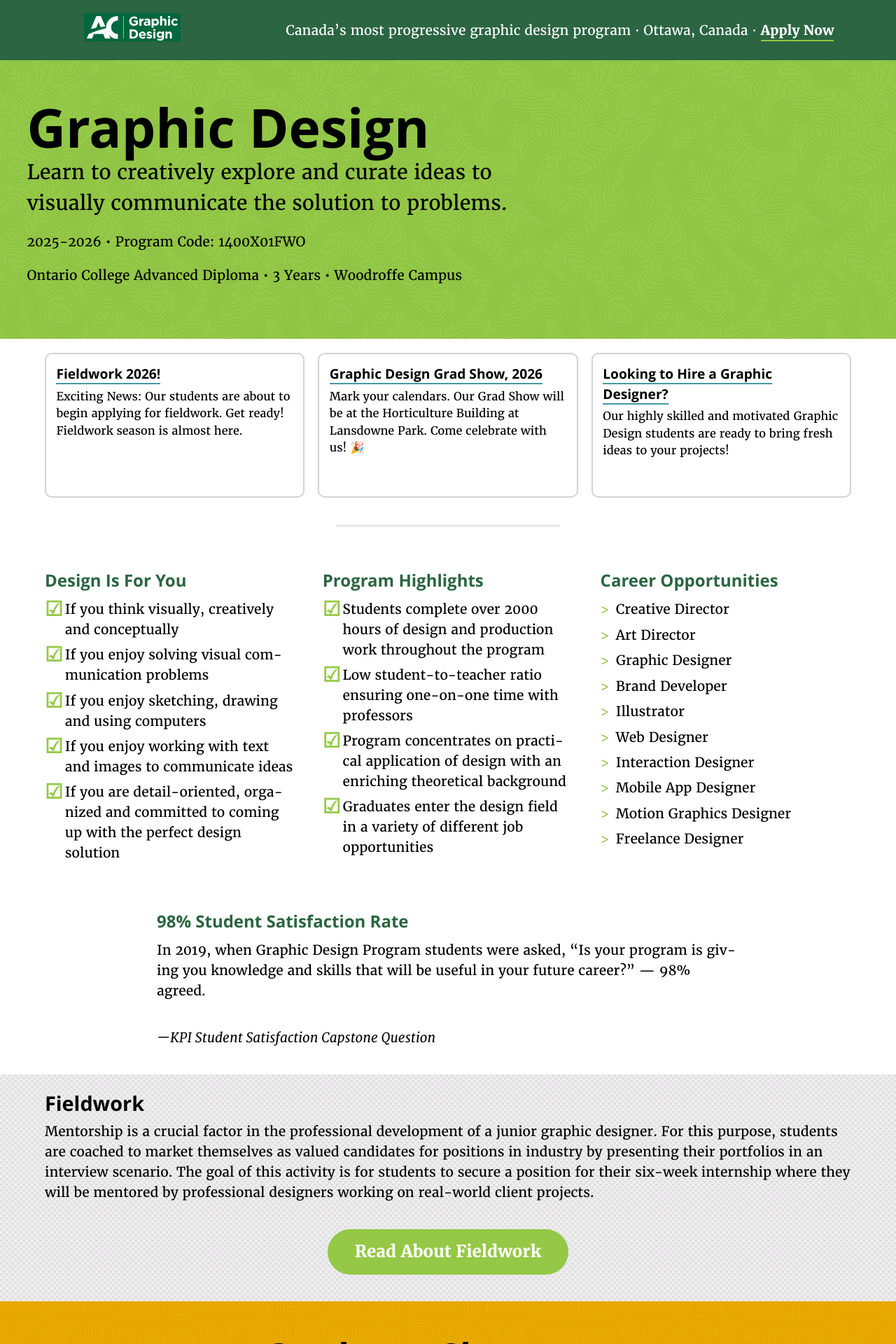
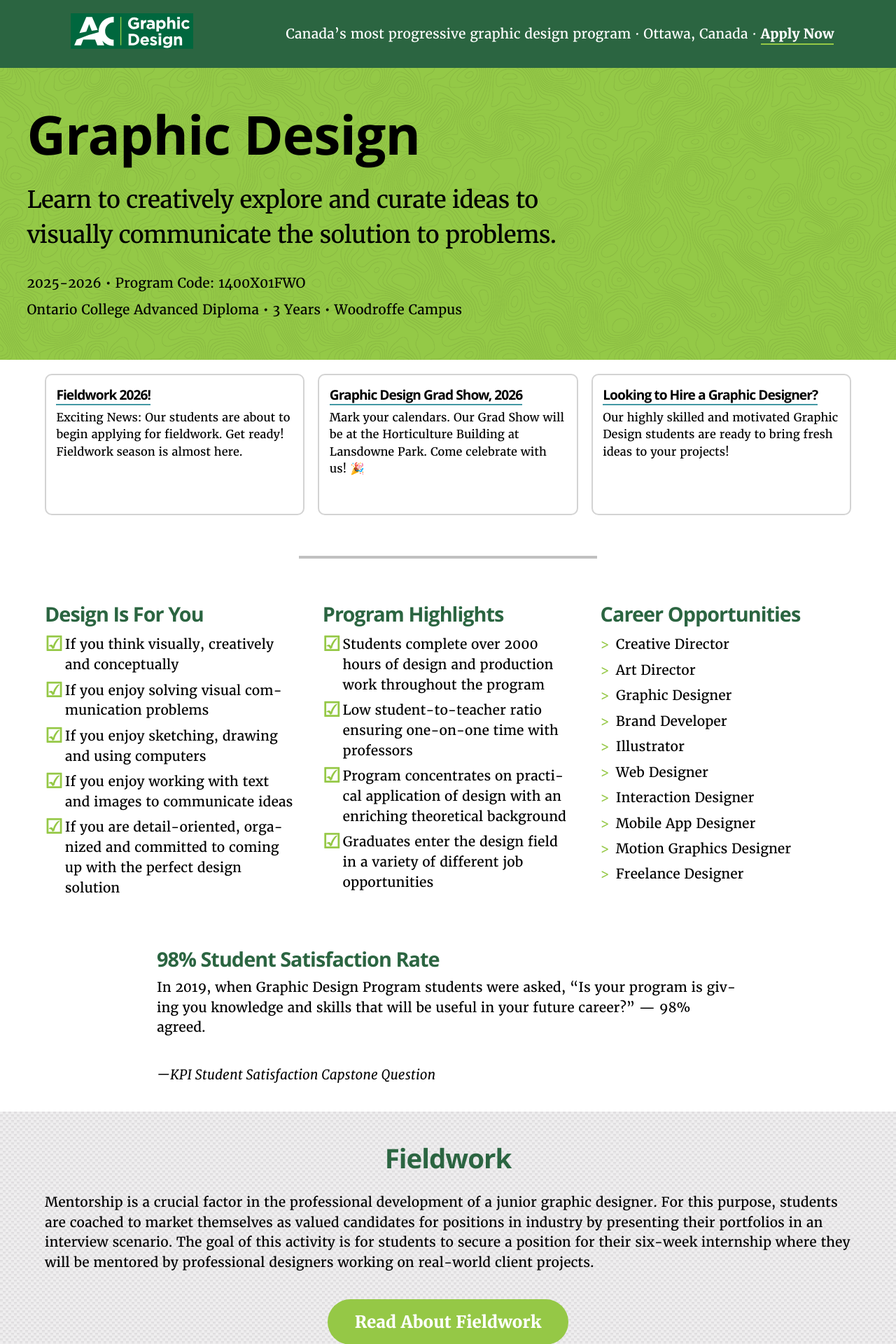
Before and after one commit to AlainParadis/ad, a Jekyll site: the page built from index.md, in a window 1280 px wide. Shown: the top 1920 px of the page at 70% size. Built offline with Jekyll 4.4.1, drawn with Linux system fonts in a browser that asks for light colours.

Commit message:
more changes

```diff
--- a/_includes/rgd.html
+++ b/_includes/rgd.html
@@ -16,9 +16,9 @@
         </svg></a>
 	</div>
 	<div>
-	<h2>
+	<h3>
 		{{site.data.rdg.title}}
-	</h2>
+	</h3>
 	<p>
 		{{site.data.rdg.desc}}
 	</p>
--- a/_includes/stats.html
+++ b/_includes/stats.html
@@ -1,9 +1,9 @@
 <section class="stats" id="stats" name="stats">
 	<div class="stats-grid">
 		<div class="stat-block checklist">
-			<h2>
+			<h3>
 				{{site.data.stats.foryou.title}}
-			</h2>
+			</h3>
 			<ul>
 				{% for item in site.data.stats.foryou.items %}
 				<li>{{item}}</li>
@@ -11,9 +11,9 @@
 			</ul>
 		</div>
 		<div class="stat-block checklist">
-			<h2>
+			<h3>
 				{{site.data.stats.highlights.title}}
-			</h2>
+			</h3>
 			<ul>
 				{% for item in site.data.stats.highlights.items %}
 				<li>{{item}}</li>
@@ -21,9 +21,9 @@
 			</ul>
 		</div>
 		<div class="stat-block opportunities">
-			<h2>
+			<h3>
 				{{site.data.stats.career.title}}
-			</h2>
+			</h3>
 			<ul>
 				{% for item in site.data.stats.career.items %}
 				<li>{{item}}</li>
@@ -32,9 +32,9 @@
 		</div>
 	</div>
 	<div class="satisfaction">
-		<h2>
+		<h3>
 			98% Student Satisfaction Rate
-		</h2>
+		</h3>
 		<p>
 			In 2019, when Graphic Design Program students were asked, “Is your program is giving you knowledge and skills that will be useful in your future career?” — 98% agreed.
 		</p>
--- a/css/layout.css
+++ b/css/layout.css
@@ -45,7 +45,7 @@
 	color: #fff;
 }
 
-.jobs-main { max-width: 90vw; }
+.main-portfolio-reqs, .jobs-main { max-width: 90vw; }
 
 .masthead
 {
@@ -121,11 +121,13 @@
 	display: grid;
 	grid-template-columns: 1fr;
 	max-width: 60ch;
-	padding-top: 1rem;
-	margin: 2rem 1rem;
+	padding-top: 0;
+	margin: 1rem 1rem;
+
 }
 
-section.fieldwork {
+section.fieldwork
+{
 	background-image: url('../images/grey-bg.png');
 	background-repeat: repeat;
 	background-position: top left;
@@ -134,10 +136,12 @@
 	display: flex;
 	flex-direction: column;
 	justify-content: center;
+	padding-top: 1rem;
 	margin: 0 auto;
 }
 
-section.fieldwork article {
+section.fieldwork article
+{
 	max-width: 90vw;
 	margin: 0 auto;
 }
@@ -264,7 +268,6 @@
 	width: 100%;
 	height: auto;
 	display: block;
-	border: solid 1px magenta;
 }
 
 .curriculum div
@@ -339,6 +342,37 @@
 	color: #000;
 }
 
+.portfolio-reqs-questions {
+    margin-bottom: 2rem;
+}
+
+
+.main-portfolio-reqs ul {
+  list-style: none;
+  margin: 0;
+  padding: 0;
+  display: grid;
+  grid-template-columns: repeat(auto-fit, minmax(300px, 1fr));
+  gap: 1rem;
+}
+
+.main-portfolio-reqs li {
+  overflow: hidden;
+}
+
+.main-portfolio-reqs img {
+  display: block;
+  width: 100%;
+  height: 100%;
+  object-fit: cover;
+  border: solid 1px grey;
+}
+
+
+
+
+
+
 .interested
 {
 	background-color: var(--orange);
@@ -380,6 +414,13 @@
 	display: flex;
 	flex-direction: column;
 	justify-content: center;
+}
+
+.intro, .fieldwork-highlights, .what-we-need, .fieldwork-form
+{
+	max-width: 90vw;
+	margin: 0rem 2rem;
+	padding: 0;
 }
 
 @media (min-width: 768px)
@@ -438,15 +479,8 @@
 
 @media (min-width: 600px)
 {
-	.banner
-	{
-		padding: 2rem;
-	}
-
-	.banner-content
-	{
-		max-width: 90vw;
-	}
+	.banner { padding: 2rem; }
+	.banner-content { max-width: 90vw; }
 
 	.grads ol
 	{
@@ -505,19 +539,19 @@
 		grid-template-columns: repeat(2, 1fr);
 		grid-template-rows: repeat(3, auto);
 	}
+
+	.intro, .highlights, .employer, .fieldwork-form
+	{
+		max-width: 90vw;
+		margin: 0rem 2rem;
+		padding: 0;
+	}
 }
 
 @media (min-width: 900px)
 {
-	.banner
-	{
-		padding: 2rem;
-	}
-
-	.banner-content
-	{
-		max-width: 90vw;
-	}
+	.banner { padding: 2rem; }
+	.banner-content { max-width: 90vw; }
 
 	.masthead
 	{
@@ -543,7 +577,9 @@
 		display: grid;
 		background-color: #fff;
 		max-width: 100%;
-}	.stats-grid
+	}
+
+	.stats-grid
 	{
 		display: grid;
 		grid-template-columns: repeat(auto-fit, minmax(300px, 1fr));
@@ -639,37 +675,11 @@
 		grid-template-columns: repeat(5, auto);
 		justify-content: space-between;
 	}
-}
 
-/* Fieldwork page sections */
-.intro,
-.highlights,
-.employer,
-.fieldwork-form
+	.intro, .highlights, .employer, .fieldwork-form
 	{
 		max-width: 90vw;
 		margin: 0rem 2rem;
 		padding: 0;
 	}
-
-@media (min-width: 600px)
-{
-	.intro,
-	.highlights,
-	.employer,
-	.fieldwork-form
-	{
-		max-width: 90vw;
 }
-}
-
-@media (min-width: 900px)
-{
-	.intro,
-	.highlights,
-	.employer,
-	.fieldwork-form
-	{
-		max-width: 90vw;
-	}
-}
--- a/css/typography.css
+++ b/css/typography.css
@@ -2,6 +2,16 @@
 {
 	--serif: 'Merriweather', serif;
 	--sans: 'Open Sans', sans-serif;
+	--background-color: var(--white);
+	--white: rgb(255, 255, 255);
+	--grey: rgb(100, 102, 106);
+	--black: rgb(0, 0, 0);
+	--orange: rgb(224, 173, 59);
+	--text-color: rgb(0, 0, 0);
+	--dark-green: rgb(43, 101, 65);
+	--dark-green-50: rgb(125, 167, 141);
+	--lime-green: rgb(149, 200, 70);
+	--teal: rgb(67, 152, 164);
 }
 
 *, *::before, *::after
@@ -30,22 +40,23 @@
 p { margin-bottom: 2.0rem; }
 .sans { font-family: var(--sans); }
 
-.skip-links {
+.skip-links
+{
 	margin: 0;
 	padding: 0;
 	list-style-type: none;
 }
 
-.skip-links > li::before {
-  content: none;
-}
+.skip-links > li::before { content: none; }
 
 .skip-links a,
-.skip-links button {
+.skip-links button
+{
 	padding: .5em .75em;
 	position: absolute;
 	top: -10em;
-  z-index: 10000; /* To make sure they're always on top */
+	z-index: 10000;
+	/* To make sure they're always on top */
 	background-color: #000;
 	border: 0;
 	color: #fff;
@@ -55,7 +66,8 @@
 }
 
 .skip-links a:focus,
-.skip-links button:focus {
+.skip-links button:focus
+{
 	outline-offset: 3px;
 	top: 0;
 }
@@ -75,10 +87,13 @@
 	font-style: italic;
 }
 
+/* * * * * * HEADINGS * * * * *  */
+
 h1, h2, h3, h4, h5, h6
 {
 	font-family: var(--sans);
 	font-style: normal;
+	letter-spacing: -0.05rem;
 }
 
 h1
@@ -123,14 +138,84 @@
 	h3 + h4,
 	h4 + h5,
 	h5 + h6 { margin-top: 0.25rem; }
+
+h1
+{
+	font-size: clamp(2rem, 6vw, 4rem);
+	line-height: 1;
+}
+
+.banner h2
+{
+	font-family: var(--serif);
+	color: black;
+	font-weight: 400;
+	font-size: clamp(1rem, 4vw, 1.75rem);
+	text-wrap: balance;
+	margin: 1.5rem 0;
+}
+
+h2 {
+    color: var(--dark-green);
+    font-size: clamp(1rem, 4vw, 2rem);
+    margin: 0;
+}
+
+.curriculum h2, .interested h2, footer h2, .grads h2, .sample-work h2, .fieldwork h2 {
+    text-align: center;
+    margin: 1rem auto;
+}
+
+.sample-work h2, footer h2 {
+    color: white;
+}
+
+.grads h2, .interested h2 {
+    color: black;
+}
+
+h3 {
+    color: var(--dark-green);
+    font-size: clamp(.85rem, 4vw, 1.5rem);
+    margin-top: 0;
+    padding-top: 0;
+}
+
+.curriculum h3 {
+    margin-bottom: 0.5rem;
+    font-size: clamp(.85rem, 4vw, 1.25rem);
+}
+
 p + p { margin-bottom: 1rem; }
 ul + p { margin-top: 2rem; }
 
+.hanging-list {
+  list-style: none;
+  margin: 0;
+  padding: 0;
+}
+
+.hanging-list li {
+  position: relative;
+  padding-left: 1rem;
+  text-indent: 1rem;
+}
+
+.hanging-list li::before {
+  content: "•";
+  color: var(--dark-green);
+  position: absolute;
+  left: 0;
+  top: 0.25em;
+  font-size: 1em;
+  line-height: 1;
+}
+
 hr
 {
-	border: 2px solid #EBEBEB;
-	max-width: 25%;
-	margin: 0 auto;
+	border: 2px solid #C0C0C0;
+	max-width: 33.333%;
+	margin: 1rem auto;
 }
 
 dt
@@ -172,29 +257,13 @@
 	text-decoration: none;
 }
 
-.masthead-link {
-	border-bottom: 2px solid var(--lime-green);
+.masthead-link { border-bottom: 2px solid var(--lime-green); }
+a.masthead-link:hover { border-bottom: 2px solid white; }
+
+.banner div
+{
+	margin-bottom: 0.5rem;
 }
-
-a.masthead-link:hover {
-	border-bottom: 2px solid white;
-}
-
-.banner h1 {
-	font-size: clamp(2rem, 6vw, 4rem);
-	line-height: 1;
-}
-
-.banner h2
-{
-	font-family: var(--serif);
-	font-weight: 400;
-	font-size: clamp(1rem, 4vw, 1.5rem);
-	text-wrap: balance;
-	margin-bottom: 1rem;
-}
-
-.banner div { margin-bottom: 1rem; }
 
 .news h2
 {
@@ -215,13 +284,6 @@
 .news p { font-size: .85rem; }
 .news a:hover { border-bottom: solid 2px lightgrey; }
 .news-item { hyphens: none; }
-
-.stat-block h2, .satisfaction h2
-{
-	margin: 0 0 .5rem 0;
-	font-size: 1.25rem;
-	color: var(--dark-green);
-}
 
 .stat-block ul
 {
@@ -268,20 +330,6 @@
 	text-indent: 0;
 }
 
-.post ul
-{
-	list-style: none;
-	padding-left: 0;
-	margin-left: 1rem;
-}
-
-.post ul li
-{
-	position: relative;
-	padding-left: 1.5rem;
-	text-indent: 0;
-}
-
 .checklist ul li::before
 {
 	content: "☑";
@@ -304,10 +352,18 @@
 	font-size: 1rem;
 }
 
-.grads h2
+.post ul
 {
-	text-align: center;
-	font-size: clamp(1.5rem, 4vw, 3rem);
+	list-style: none;
+	padding-left: 0;
+	margin-left: 1rem;
+}
+
+.post ul li
+{
+	position: relative;
+	padding-left: 1.5rem;
+	text-indent: 0;
 }
 
 .grads article
@@ -347,13 +403,6 @@
 	border-bottom: 2px solid var(--teal);
 }
 
-.sample-work h2
-{
-	text-align: center;
-	font-size: clamp(1.5rem, 4vw, 3rem);
-	color: #fff;
-}
-
 .sample-work p
 {
 	margin: 0 auto 1.5rem auto;
@@ -370,14 +419,6 @@
 	height: 128px;
 	width: 128px;
 }
-
-.curriculum h2
-{
-	text-align: center;
-	font-size: clamp(1.5rem, 4vw, 3rem);
-}
-
-.curriculum h3 { margin-bottom: 1rem; }
 
 .curriculum p
 {
@@ -423,7 +464,6 @@
 }
 
 .curriculum li a:hover { border-bottom: 2px solid lightgrey; }
-.faculty h2 { text-align: center; }
 
 .faculty > p
 {
@@ -487,12 +527,6 @@
 	margin-bottom: 1rem;
 }
 
-.rgd h2
-{
-	margin-top: 0;
-	padding-top: 0;
-}
-
 .rgd div:nth-child(2) { max-width: 60ch; }
 
 .rgd a
@@ -503,7 +537,6 @@
 
 .rgd-link { border-bottom: 2px solid red; }
 .rgd a:hover { border-bottom: 2px solid lightgrey; }
-.portfolio-reqs h2 { font-size: clamp(1.5rem, 4vw, 3rem); }
 
 .portfolio-reqs a
 {
@@ -514,11 +547,11 @@
 
 .portfolio-reqs a:hover { border-bottom: 2px solid lightgrey; }
 
-.interested h2
-{
-	color: white;
-	text-align: center;
-	font-size: clamp(1.5rem, 4vw, 3rem);
+.interested {
+    display: flex;
+    flex-direction: column;
+    justify-content: center;
+
 }
 
 .interested p { color: white; }
@@ -538,13 +571,6 @@
 
 .footer > a { border-bottom: 2px solid white; }
 footer ul { list-style: none; }
-
-footer h2
-{
-	margin: 0.5rem auto;
-	text-align: center;
-	color: white;
-}
 
 footer p
 {
@@ -577,11 +603,19 @@
 
 .footer-copyright { font-size: 0.85rem; }
 
+.logo-algonquindesign {
+	width: 100%;
+	min-width: 100px;
+	max-width: 175px;
+	height: auto;
+}
+
 .logo-algonquin
 {
-	width: 200px;
+	width: 100%;
+	min-width: 200px;
+	max-width: 300px;
 	height: auto;
-	display: inline-block;
 }
 
 .btn
--- a/index.md
+++ b/index.md
@@ -15,7 +15,7 @@
 
 {% include masthead.html %}
 
-<main role="main">
+<main role="main" class="main-home">
 {% include banner.html %}
 {% include news.html %}
 <hr>
```
Also changed, not shown: about.md (deleted, +0 -18 lines), jobs.md (+10 -10 lines). Lines whose indentation alone changed are shown as unchanged.
